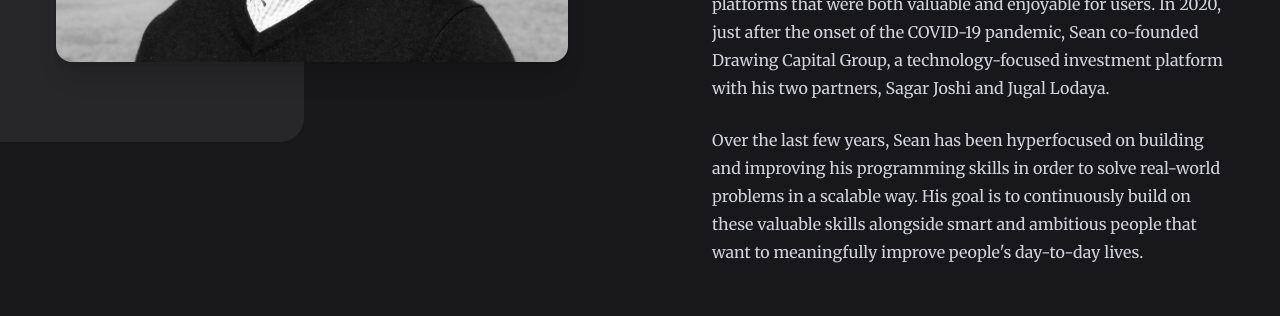
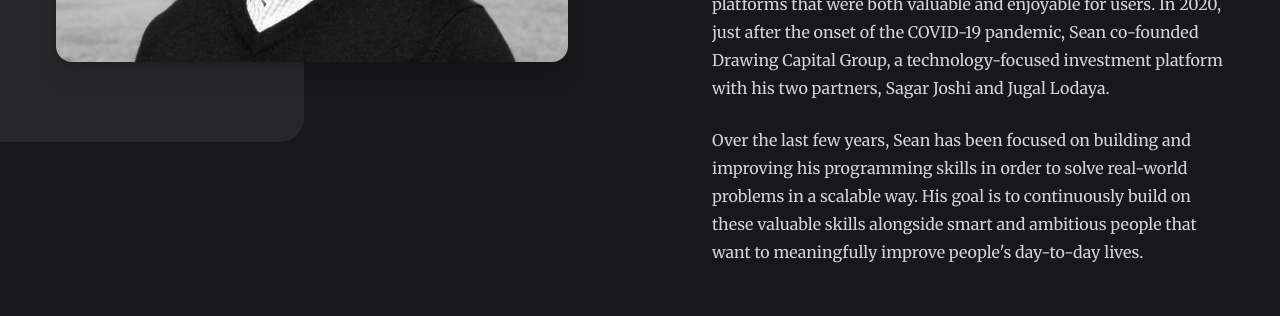
Before and after one commit to sean-vdw/PersonalSite, a React (Create React App) app: page / in a window 1280 px wide. Shown: the part 1280-1596 px from the top of the page. Built offline with nearby package versions, Linux system fonts and the light colour scheme.

Commit message:
update about section

```diff
--- a/src/components/About.js
+++ b/src/components/About.js
@@ -39,7 +39,7 @@ export default function About() {
                 a technology-focused investment platform with his two partners, Sagar Joshi and Jugal Lodaya.
               </p>
               <p className="text-base leading-7">
-                Over the last few years, Sean has been hyperfocused on building and improving his programming skills in order to solve real-world problems
+                Over the last few years, Sean has been focused on building and improving his programming skills in order to solve real-world problems
                 in a scalable way. His goal is to continuously build on these valuable skills alongside smart and ambitious people that want to meaningfully
                 improve people's day-to-day lives.
               </p>
```
